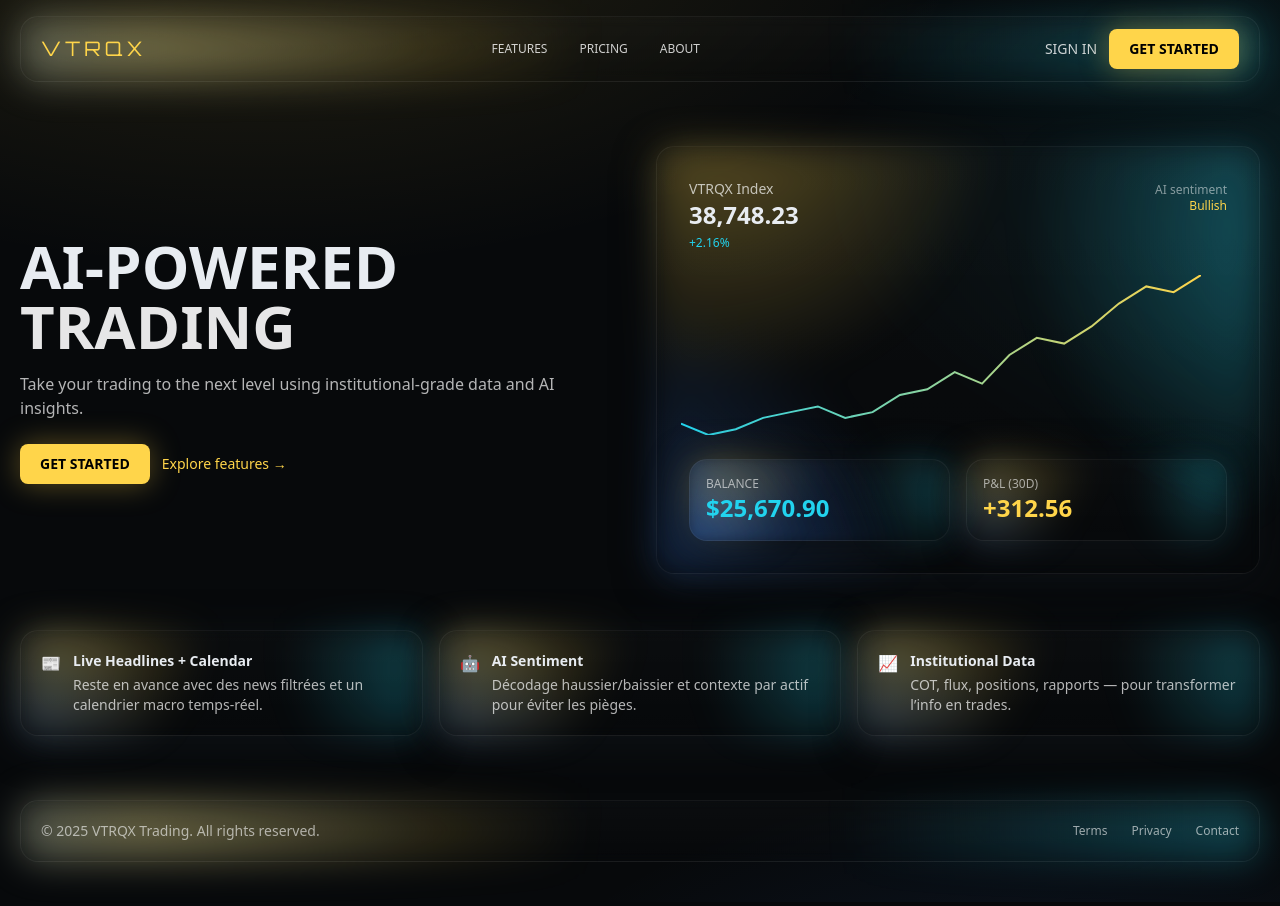
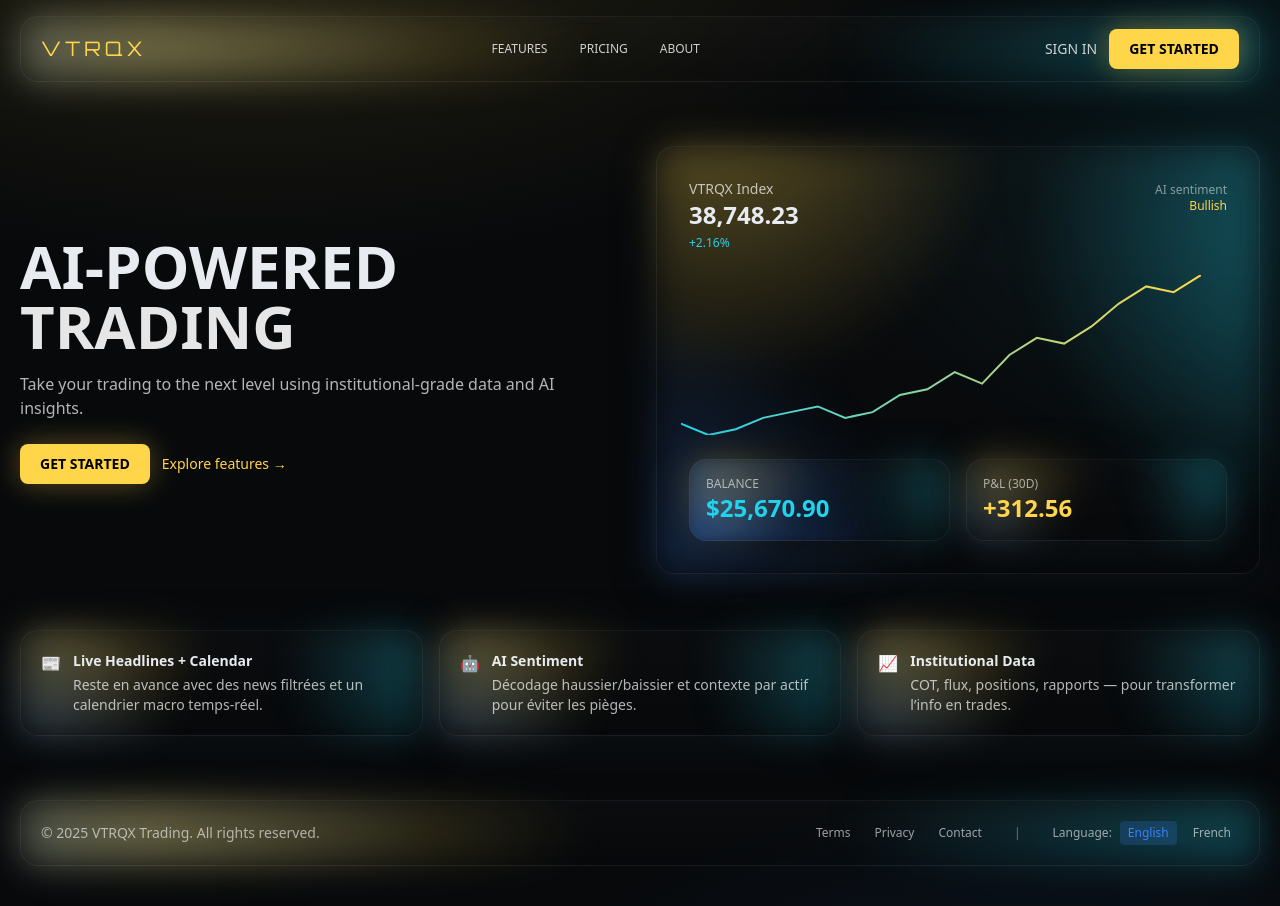
Before and after one commit to edmju/vtrqxtrading-next, a Next.js app: page / in a window 1280 px wide. Built offline with nearby package versions, Linux system fonts and the light colour scheme; no server answers.

Commit message:
Update Footer.tsx

```diff
--- a/src/components/site/Footer.tsx
+++ b/src/components/site/Footer.tsx
@@ -1,4 +1,10 @@
+"use client";
+
+import { useLang } from "@/components/providers/LangProvider";
+
 export default function Footer() {
+  const { lang, setLang, t } = useLang();
+
   return (
     <footer className="mt-16 pb-10">
       <div className="mx-auto max-w-7xl px-5">
@@ -6,10 +12,29 @@ export default function Footer() {
           <p className="text-white/60 text-sm">
             © {new Date().getFullYear()} VTRQX Trading. All rights reserved.
           </p>
-          <div className="text-xs text-white/60 flex gap-6">
-            <a href="/terms" className="hover:text-primary">Terms</a>
-            <a href="/privacy" className="hover:text-primary">Privacy</a>
-            <a href="/contact" className="hover:text-primary">Contact</a>
+
+          <div className="text-xs text-white/60 flex items-center gap-6">
+            <a href="/terms" className="hover:text-primary">{t("footer.terms", "Terms")}</a>
+            <a href="/privacy" className="hover:text-primary">{t("footer.privacy", "Privacy")}</a>
+            <a href="/contact" className="hover:text-primary">{t("footer.contact", "Contact")}</a>
+
+            <span className="mx-2 text-white/40">|</span>
+
+            <div className="flex items-center gap-2">
+              <span className="text-white/60">{t("footer.language", "Language")}:</span>
+              <button
+                className={`px-2 py-1 rounded ${lang === "en" ? "bg-blue/20 text-blue" : "hover:text-primary"}`}
+                onClick={() => setLang("en")}
+              >
+                {t("footer.en", "English")}
+              </button>
+              <button
+                className={`px-2 py-1 rounded ${lang === "fr" ? "bg-blue/20 text-blue" : "hover:text-primary"}`}
+                onClick={() => setLang("fr")}
+              >
+                {t("footer.fr", "French")}
+              </button>
+            </div>
           </div>
         </div>
       </div>
```
